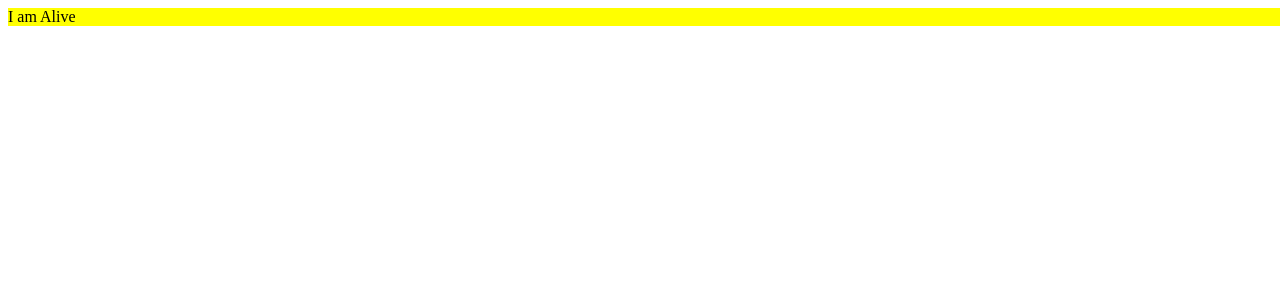
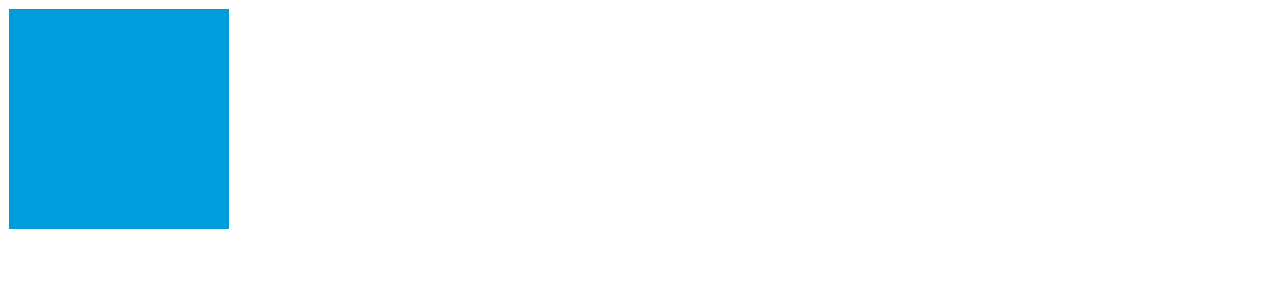
Before and after one commit to keyobs/react-mozaique-show, a React app: page / in a window 1280 px wide. Shown: the top 300 px of the page. Built offline with nearby package versions, Linux system fonts and the light colour scheme.

Commit message:
Create Card component

```diff
--- a/src/components/Mozaique.tsx
+++ b/src/components/Mozaique.tsx
@@ -8,9 +8,26 @@ const Mozaique = () => {
 
 return (
   <div className='mozaiqueContainer'>
-    I am Alive
+    <Card />
   </div>
   );
 }
 
 export default Mozaique;
+
+
+
+
+const Card = () => {
+
+  return (
+      <div className='flipCard'>
+          <div className='flipCardInner'>
+
+              <div className='flipCardFront'>
+              </div>
+
+          </div>
+      </div>
+  );
+};
--- a/src/components/styles/mozaique.css
+++ b/src/components/styles/mozaique.css
@@ -1,4 +1,32 @@
 .mozaiqueContainer {
-    width: 100vw;
-    background-color: yellow;
+    margin: 0;
 }
+
+
+
+
+
+/* CARD */
+
+.flipCard {
+    background-color: transparent;
+    width: 220px;
+    height: 220px;
+    border: 1px solid white;
+  }
+
+  .flipCardInner {
+    position: relative;
+    width: 100%;
+    height: 100%;
+  }
+
+  .flipCardFront {
+    position: absolute;
+    width: 100%;
+    height: 100%;
+    -webkit-backface-visibility: hidden;
+    backface-visibility: hidden;
+    background-color: #009ddd;
+    color: black;
+  }
```
